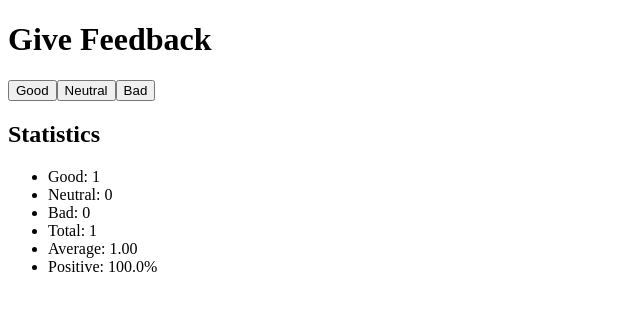
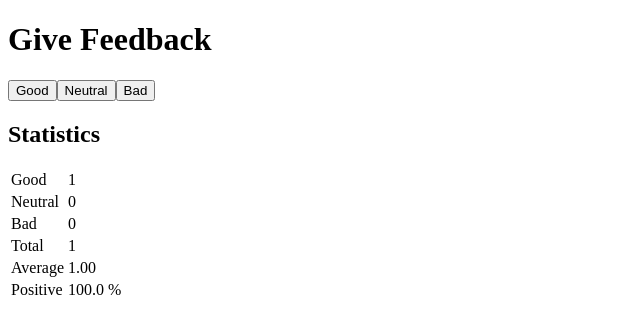
Before and after one commit to davidecantarini/HelsinkiFullStack, a React (Vite) app in the folder introdemo/: page / in a window 1280 px wide. Both pictures are taken after a click on the button "Good". Shown: the top 334 px of the page, without its empty margins (0-640 px from the left). Built offline with nearby package versions, Linux system fonts and the light colour scheme.

Commit message:
Element Statistics

```diff
--- a/introdemo/src/App.jsx
+++ b/introdemo/src/App.jsx
@@ -1,51 +1,65 @@
 import { useState } from "react";
 
+// --- Statistics Component ---
+const Statistics = ({ good, neutral, bad }) => {
+  const total = good + neutral + bad;
+
+  if (total === 0) {
+    return <p>No feedback given</p>;
+  }
+
+  const average = (good - bad) / total;
+  const positive = (good / total) * 100;
+
+  return (
+    <div>
+      <h2>Statistics</h2>
+      <table>
+        <tbody>
+          <tr>
+            <td>Good</td>
+            <td>{good}</td>
+          </tr>
+          <tr>
+            <td>Neutral</td>
+            <td>{neutral}</td>
+          </tr>
+          <tr>
+            <td>Bad</td>
+            <td>{bad}</td>
+          </tr>
+          <tr>
+            <td>Total</td>
+            <td>{total}</td>
+          </tr>
+          <tr>
+            <td>Average</td>
+            <td>{average.toFixed(2)}</td>
+          </tr>
+          <tr>
+            <td>Positive</td>
+            <td>{positive.toFixed(1)} %</td>
+          </tr>
+        </tbody>
+      </table>
+    </div>
+  );
+};
+
+// --- App Component ---
 export default function App() {
   const [good, setGood] = useState(0);
   const [neutral, setNeutral] = useState(0);
   const [bad, setBad] = useState(0);
-  const total = good + neutral + bad;
-  // average = (good*1 + neutral*0 + bad*(-1)) / total
-  const average = total === 0 ? 0 : (good - bad) / total;
-
-  // positive % = (good / total) * 100
-  const positive = total === 0 ? 0 : (good / total) * 100;
-
 
   return (
-    <div className="p-6 max-w-sm mx-auto">
-      <h1 className="text-xl font-bold mb-4">Give Feedback</h1>
+    <div>
+      <h1>Give Feedback</h1>
+      <button onClick={() => setGood(good + 1)}>Good</button>
+      <button onClick={() => setNeutral(neutral + 1)}>Neutral</button>
+      <button onClick={() => setBad(bad + 1)}>Bad</button>
 
-      <div className="flex gap-2 mb-6">
-        <button
-          onClick={() => setGood(good + 1)}
-          className="px-4 py-2 bg-green-500 text-white rounded"
-        >
-          Good
-        </button>
-        <button
-          onClick={() => setNeutral(neutral + 1)}
-          className="px-4 py-2 bg-gray-500 text-white rounded"
-        >
-          Neutral
-        </button>
-        <button
-          onClick={() => setBad(bad + 1)}
-          className="px-4 py-2 bg-red-500 text-white rounded"
-        >
-          Bad
-        </button>
-      </div>
-
-      <h2 className="text-lg font-semibold">Statistics</h2>
-      <ul className="list-disc ml-6 mt-2">
-        <li>Good: {good}</li>
-        <li>Neutral: {neutral}</li>
-        <li>Bad: {bad}</li>
-        <li>Total: {total}</li>
-        <li>Average: {average.toFixed(2)}</li>
-        <li>Positive: {positive.toFixed(1)}%</li>
-      </ul>
+      <Statistics good={good} neutral={neutral} bad={bad} />
     </div>
   );
 }
```
